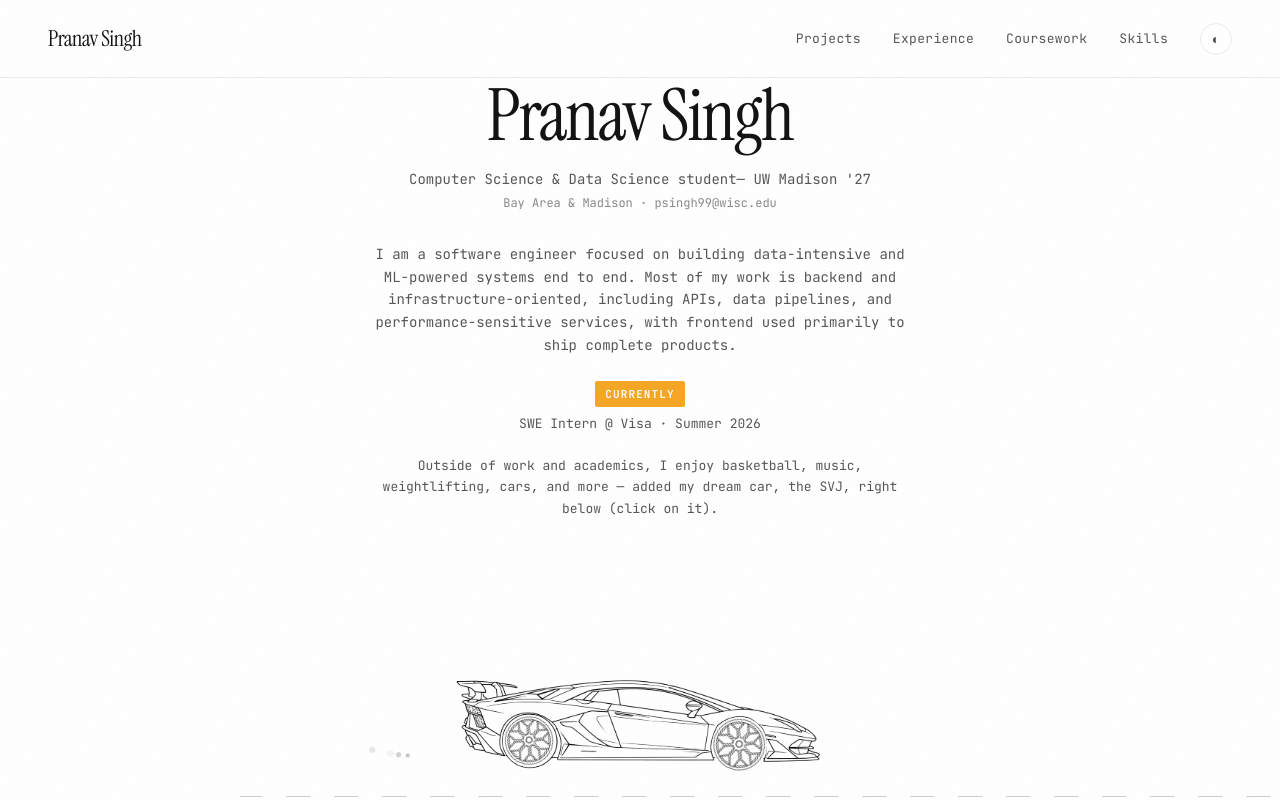
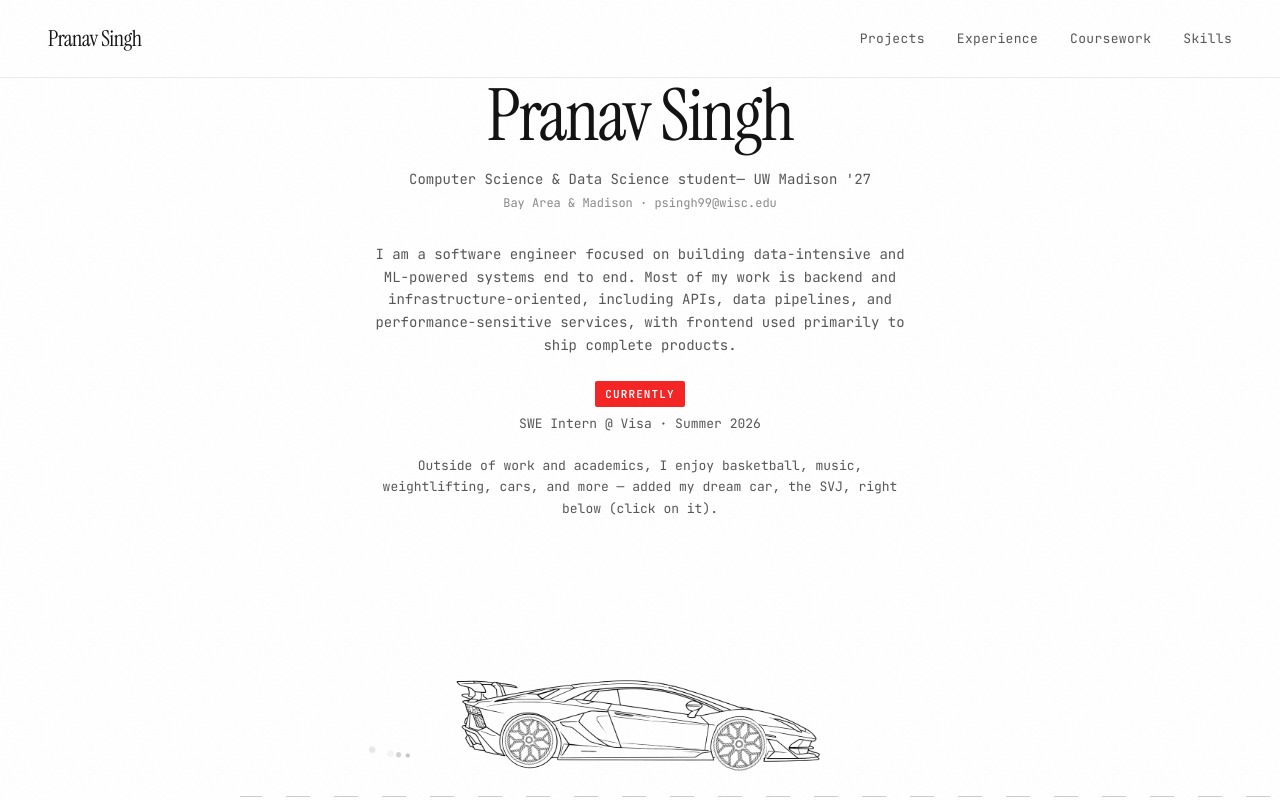
Before and after one commit to pranav-singh1/portfolio, a React (Vite) app: page / in a window 1280 px wide. Shown: the top 800 px of the page. Built offline with nearby package versions, Linux system fonts and the light colour scheme.

Commit message:
few updates

```diff
--- a/src/components/Nav.tsx
+++ b/src/components/Nav.tsx
@@ -32,8 +32,10 @@ export default function Nav() {
     <nav className="fixed top-0 left-0 right-0 z-[1000] flex items-center justify-between px-8 md:px-12 py-5 backdrop-blur-xl border-b" style={{ background: 'var(--nav-bg)', borderColor: 'var(--border)' }}>
       <Link
         to="/"
+        onClick={() => setDark(!dark)}
         className="font-serif text-[22px] no-underline tracking-tight"
         style={{ color: 'var(--text)' }}
+        aria-label="Toggle dark mode"
       >
         Pranav Singh
       </Link>
@@ -86,14 +88,6 @@ export default function Nav() {
             </Link>
           </li>
         </ul>
-        <button
-          onClick={() => setDark(!dark)}
-          className="w-8 h-8 flex items-center justify-center rounded-full border transition-colors duration-300 text-sm"
-          style={{ borderColor: 'var(--border)', color: 'var(--text-dim)' }}
-          aria-label="Toggle dark mode"
-        >
-          {dark ? '◑' : '◐'}
-        </button>
       </div>
     </nav>
   );
--- a/src/index.css
+++ b/src/index.css
@@ -7,7 +7,7 @@
   --text: #111111;
   --text-dim: #555;
   --text-dimmer: #888;
-  --accent: #f5a623;
+  --accent: #f52323;
   --border: rgba(0, 0, 0, 0.08);
   --nav-bg: rgba(255, 255, 255, 0.7);
   --card-bg: rgba(0, 0, 0, 0.03);
@@ -18,7 +18,7 @@
   --text: #e8e8e8;
   --text-dim: #888;
   --text-dimmer: #666;
-  --accent: #f5a623;
+  --accent: #f52323;
   --border: rgba(255, 255, 255, 0.06);
   --nav-bg: rgba(10, 10, 10, 0.7);
   --card-bg: rgba(255, 255, 255, 0.04);
--- a/tailwind.config.js
+++ b/tailwind.config.js
@@ -8,8 +8,8 @@ export default {
     extend: {
       colors: {
         bg: '#0a0a0a',
-        accent: '#f5a623',
-        'accent-dim': 'rgba(245, 166, 35, 0.15)',
+        accent: '#f52323',
+        'accent-dim': 'rgba(245, 35, 35, 0.15)',
         dim: '#888',
         'border-subtle': 'rgba(255, 255, 255, 0.06)',
       },
```
